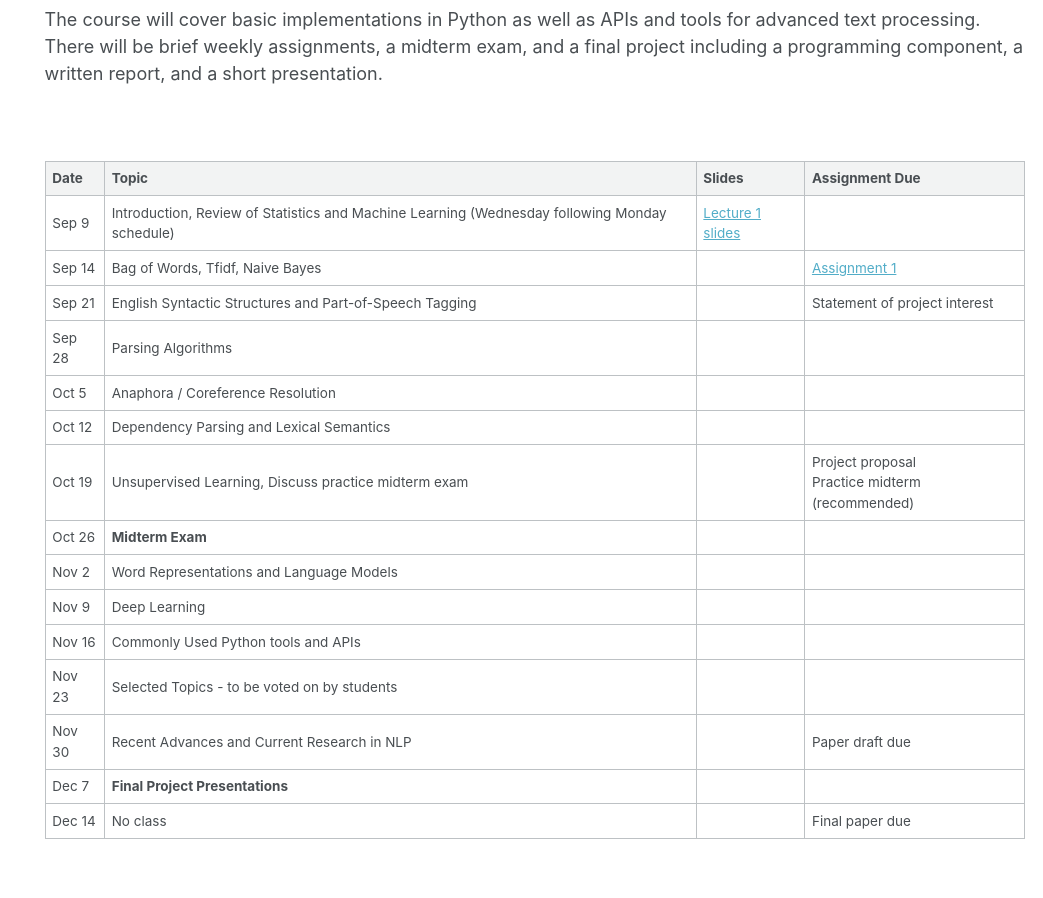
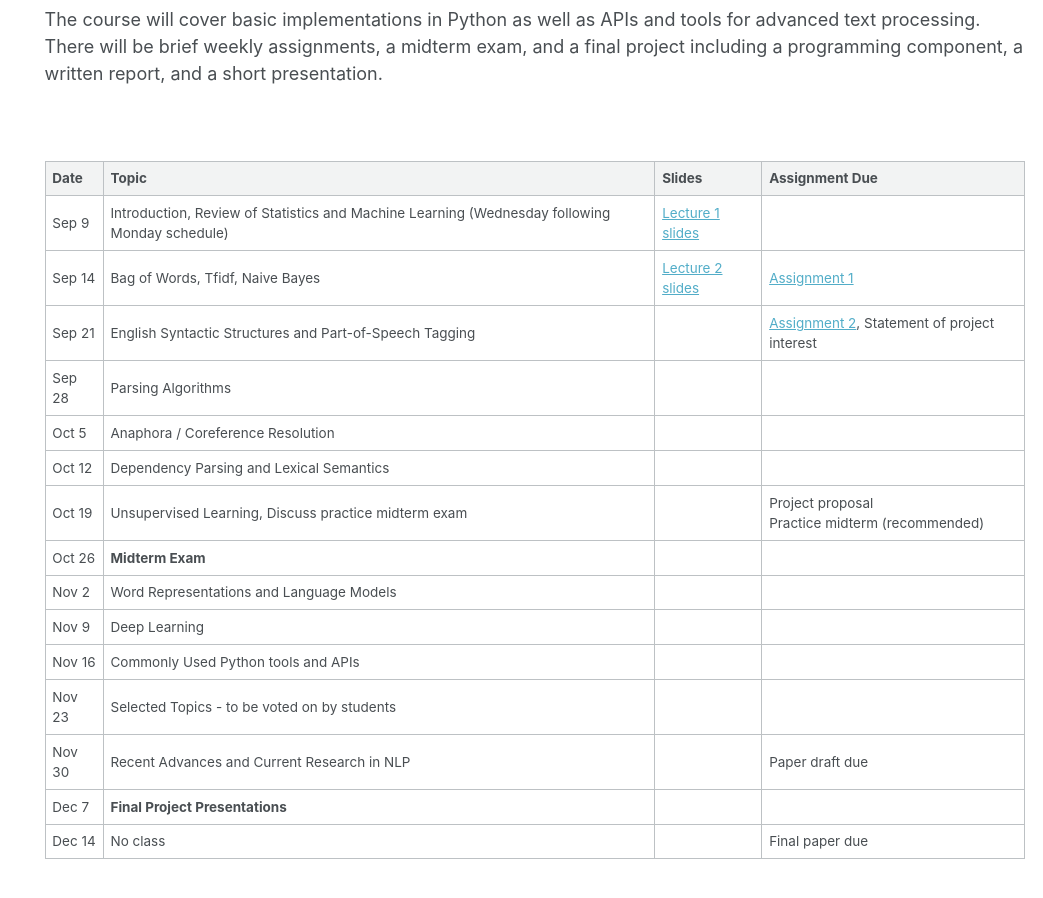
Before and after one commit to rasikabh/rasikabh.github.io, a Jekyll site: the page built from _pages/nlp2020.md, in a window 1280 px wide and 900 px high, scrolled down 615 px. Shown: the whole window, without its empty margins (237-1280 px from the left). Built offline with Jekyll 4.4.1, drawn with Linux system fonts in a browser that asks for light colours.

Commit message:
Update nlp2020.md

```diff
--- a/_pages/nlp2020.md
+++ b/_pages/nlp2020.md
@@ -35,8 +35,8 @@ The course will cover basic implementations in Python as well as APIs and tools
 | Date   | Topic                                                                                         | Slides | Assignment Due |
 |--------|-----------------------------------------------------------------------------------------------|--------|----------------|
 | Sep 9  | Introduction, Review of Statistics and Machine Learning (Wednesday following Monday schedule) | [Lecture 1 slides](https://docs.google.com/presentation/d/1q4F_Vf6NoW3_TZ-0D6NJ7KEjB0GsyBHBw4Bd2mbYP3A/edit?usp=sharing) |                |
-| Sep 14 | Bag of Words, Tfidf, Naive Bayes                                                              |        | [Assignment 1](https://docs.google.com/document/d/16KsMYOI6PxuAOPpHLJk_7yuNIqakIDEQi98nfttQ_UY/edit?usp=sharing)               |
-| Sep 21 | English Syntactic Structures and Part-of-Speech Tagging                                       |        | Statement of project interest |
+| Sep 14 | Bag of Words, Tfidf, Naive Bayes                                                              | [Lecture 2 slides](https://docs.google.com/presentation/d/1_bwckxwBfjEzRd1AnNeBJranDOYSKRmXrCcE4AU7WgY/edit?usp=sharing)       | [Assignment 1](https://docs.google.com/document/d/16KsMYOI6PxuAOPpHLJk_7yuNIqakIDEQi98nfttQ_UY/edit?usp=sharing)               |
+| Sep 21 | English Syntactic Structures and Part-of-Speech Tagging                                       |        | [Assignment 2](https://docs.google.com/document/d/1abkiH-ZHFLWui194xOtp1XY6GxyjGh-DXdrlXjrb_kE/edit?usp=sharing), Statement of project interest |
 | Sep 28 | Parsing Algorithms                                                                            |        |                |
 | Oct 5  | Anaphora / Coreference Resolution                                                             |        |                |
 | Oct 12 | Dependency Parsing and Lexical Semantics                                                      |        |                |
```
